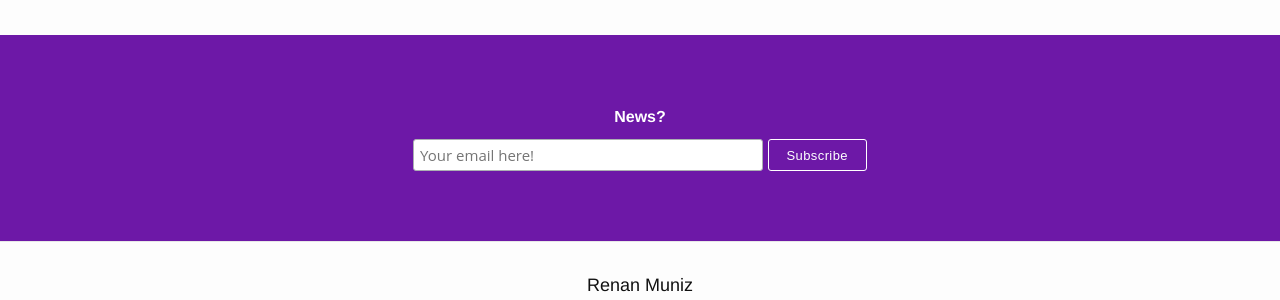
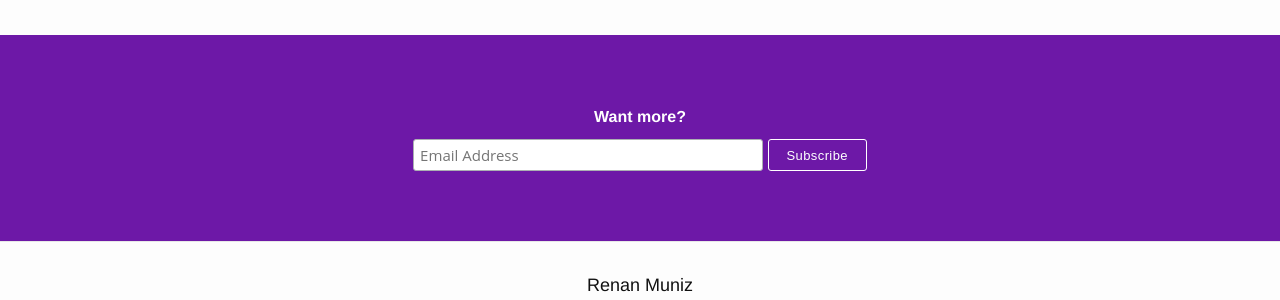
Before and after one commit to remunizz/remunizz.github.io, a Jekyll site: the page built from index.html, in a window 1280 px wide. Shown: the part 954-1254 px from the top of the page. Built offline with Jekyll 4.4.1, drawn with Linux system fonts in a browser that asks for light colours.

Commit message:
Update footer email

```diff
--- a/_includes/footer.html
+++ b/_includes/footer.html
@@ -5,8 +5,8 @@
           method="post" id="mc-embedded-subscribe-form" name="mc-embedded-subscribe-form"
           class="validate" target="_blank" novalidate>
       <div id="mc_embed_signup_scroll">
-		  <label for="mce-EMAIL">News?</label>
-        <input type="email" value="" name="EMAIL" class="email" id="mce-EMAIL" placeholder="Your email here!" required>
+		  <label for="mce-EMAIL">Want more?</label>
+        <input type="email" value="" name="EMAIL" class="email" id="mce-EMAIL" placeholder="Email Address" required>
         <!-- real people should not fill this in and expect good things - do not remove this or risk form bot signups-->
         <div style="position: absolute; left: -5000px;" aria-hidden="true"><input type="text" name="b_0409d6f8e9b0a611e0c4370ff_09a212a829" tabindex="-1" value=""></div>
         <div class="clear"><input type="submit" value="Subscribe" name="subscribe"
```
